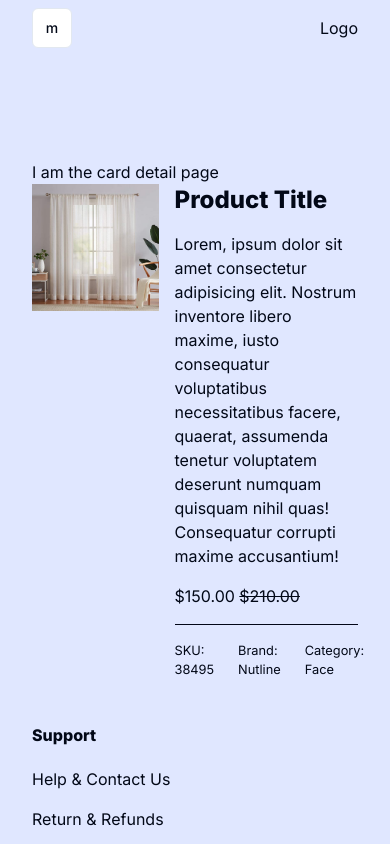
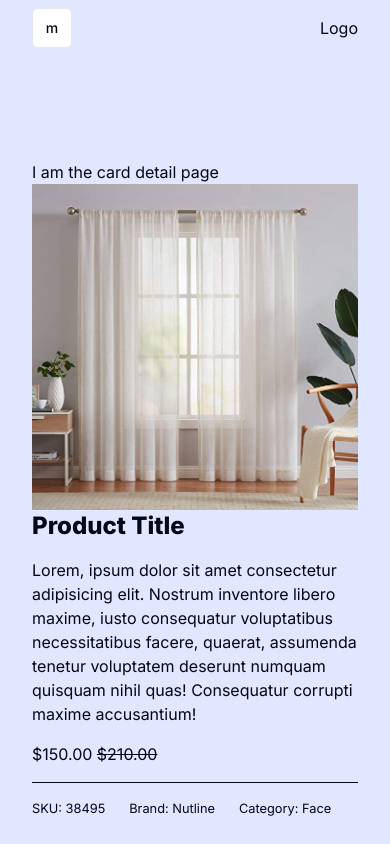
Before and after one commit to GeorgeIonita1/perdele, a Next.js app: page /detail/1 in a window 390 px wide. Shown: the top 844 px of the page. Built offline with nearby package versions, Linux system fonts and the light colour scheme.

Commit message:
Responsive Product detail page

```diff
--- a/components/CardDetailHead.tsx
+++ b/components/CardDetailHead.tsx
@@ -2,9 +2,9 @@ import Image from "next/image";
 
 function CardDetailHead() {
     return (
-        <div className="grid grid-cols-12 gap-4">
+        <div className="md:grid md:grid-cols-12 md:gap-4">
             <div className="col-span-5">
-                <Image alt="Imagine cu perdele" src='/perdele.jpg' height={900} width={600} />
+                <Image alt="Imagine cu perdele" src='/perdele.jpg' height={768} width={768} />
             </div>
             <div className="col-span-7 flex flex-col gap-4">
                 <h2 className="font-extrabold text-2xl">Product Title</h2>
--- a/components/CardMain.tsx
+++ b/components/CardMain.tsx
@@ -4,19 +4,19 @@ import Link from "next/link";
 
 function CardMain({ data }: CardMainProps) {
     return (
+        <Link href='/detail/2'>
             <Card className="max-md:max-w-screen-md max-md:mb-4">
                 <CardContent className="p-0">
                     <Image alt="Imagine cu perdele" src={data.imaSrc} width={768} height={768} />
                 </CardContent>
                 <CardFooter className="justify-center pt-2">
                     <div>
-                    <Link href='/detail/2'>
                         <h3 className="block font-bold text-lg">{data.title}</h3>
-                    </Link>
                         <span className="block">{data.price} <s>{data.oldPrice}</s></span>
                     </div>
                 </CardFooter>
             </Card>
+        </Link>
     );
 }
 
```
Lines whose indentation alone changed are shown as unchanged.
